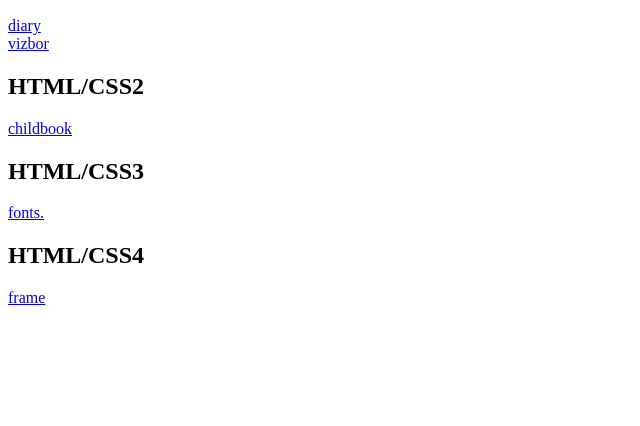
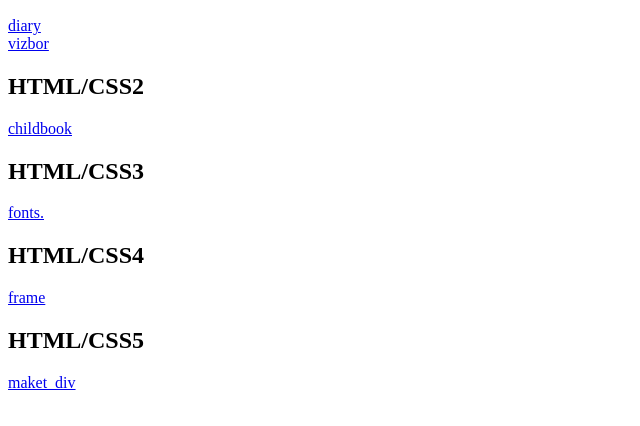
Before and after one commit to MakarLeschenko/makar_leschenko, a plain HTML site: page index.html in a window 1280 px wide. Shown: the part 110-536 px from the top of the page, without its empty margins (0-640 px from the left). Drawn offline with Linux system fonts and the light colour scheme.

Commit message:
maket_div

```diff
--- a/index.html
+++ b/index.html
@@ -17,6 +17,8 @@
     <a href="https://makarleschenko.github.io/font/">fonts.</a>
     <h2>HTML/CSS4</h2>
     <a href="https://makarleschenko.github.io/div.frame/">frame</a>
+    <h2>HTML/CSS5</h2>
+    <a href="https://makarleschenko.github.io/maket/">maket_div</a>
 
 </body>
 </html>
```
